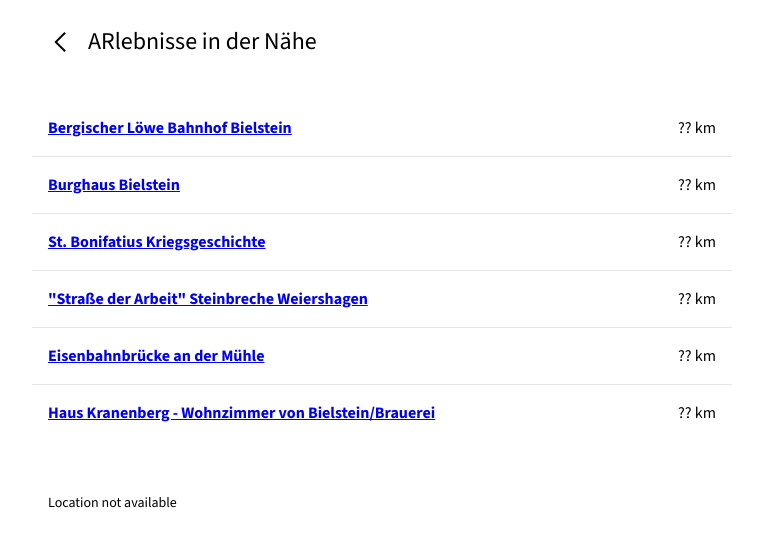
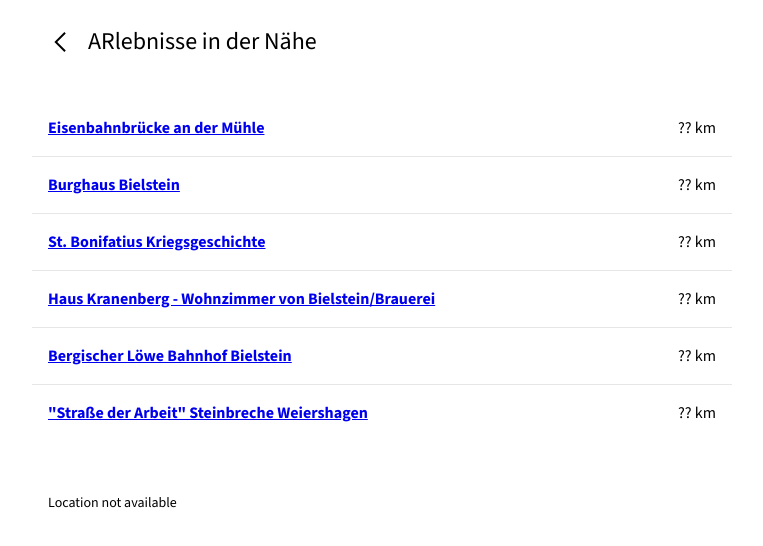
Before and after one commit to mi-classroom/mi-web-technologien-beiboot-ss2023-finnge, a SvelteKit app: page /start/umgebung in a window 1280 px wide. Shown: the top 546 px of the page, without its empty margins (258-1021 px from the left). Built offline with nearby package versions, Linux system fonts and the light colour scheme; no server answers; a web font is replaced by a local one.

Commit message:
Feat: automatic ordered places (#18)
* automatic ordered places

* fix: linting

* optimize usage af each block

```diff
--- a/src/routes/start/umgebung/+page.svelte
+++ b/src/routes/start/umgebung/+page.svelte
@@ -8,10 +8,17 @@
   } from "@stores/location";
   import { base } from "$app/paths";
 
-  import { niceDistance } from "@/utils/geoCoords";
+  import { niceDistance, distance } from "@/utils/geoCoords";
 
   import { data as arExperienceData } from "@data/arExperiences";
   import { onMount } from "svelte";
+
+  $: sortedArExperienceData = arExperienceData.sort((a, b) => {
+    const distanceA = distance(a.geoLocation, $currentLocation);
+    const distanceB = distance(b.geoLocation, $currentLocation);
+
+    return distanceA - distanceB;
+  });
 
   onMount(() => {
     startLocationWatch();
@@ -25,7 +32,7 @@
 <TopBar title="ARlebnisse in der Nähe" />
 
 <ul>
-  {#each arExperienceData as datum}
+  {#each sortedArExperienceData as datum (datum.id)}
     <li>
       <a class="title" href="{base}/arlebnis/{datum.id}">{datum.title}</a>
       <span class="distance"
```
